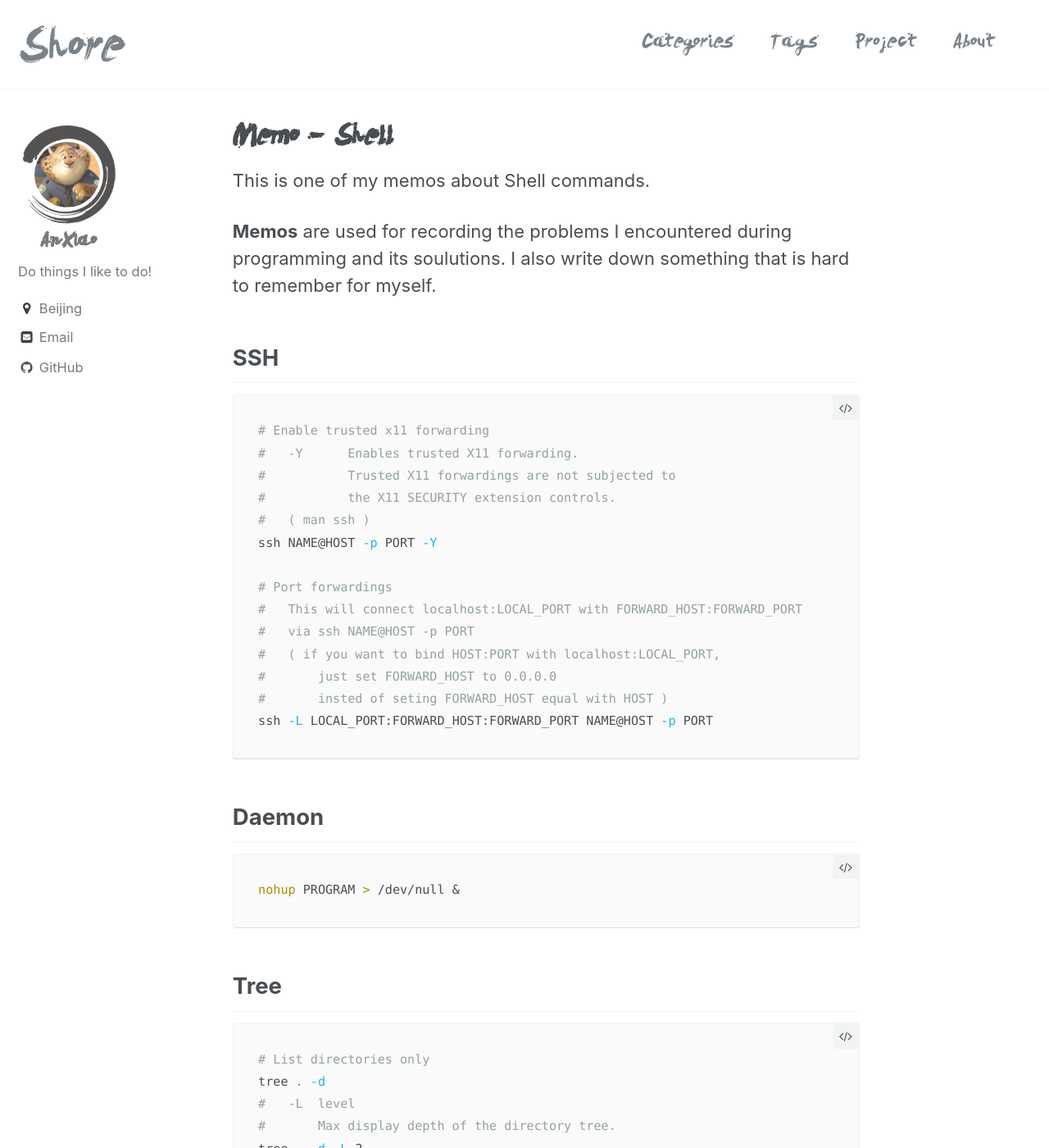
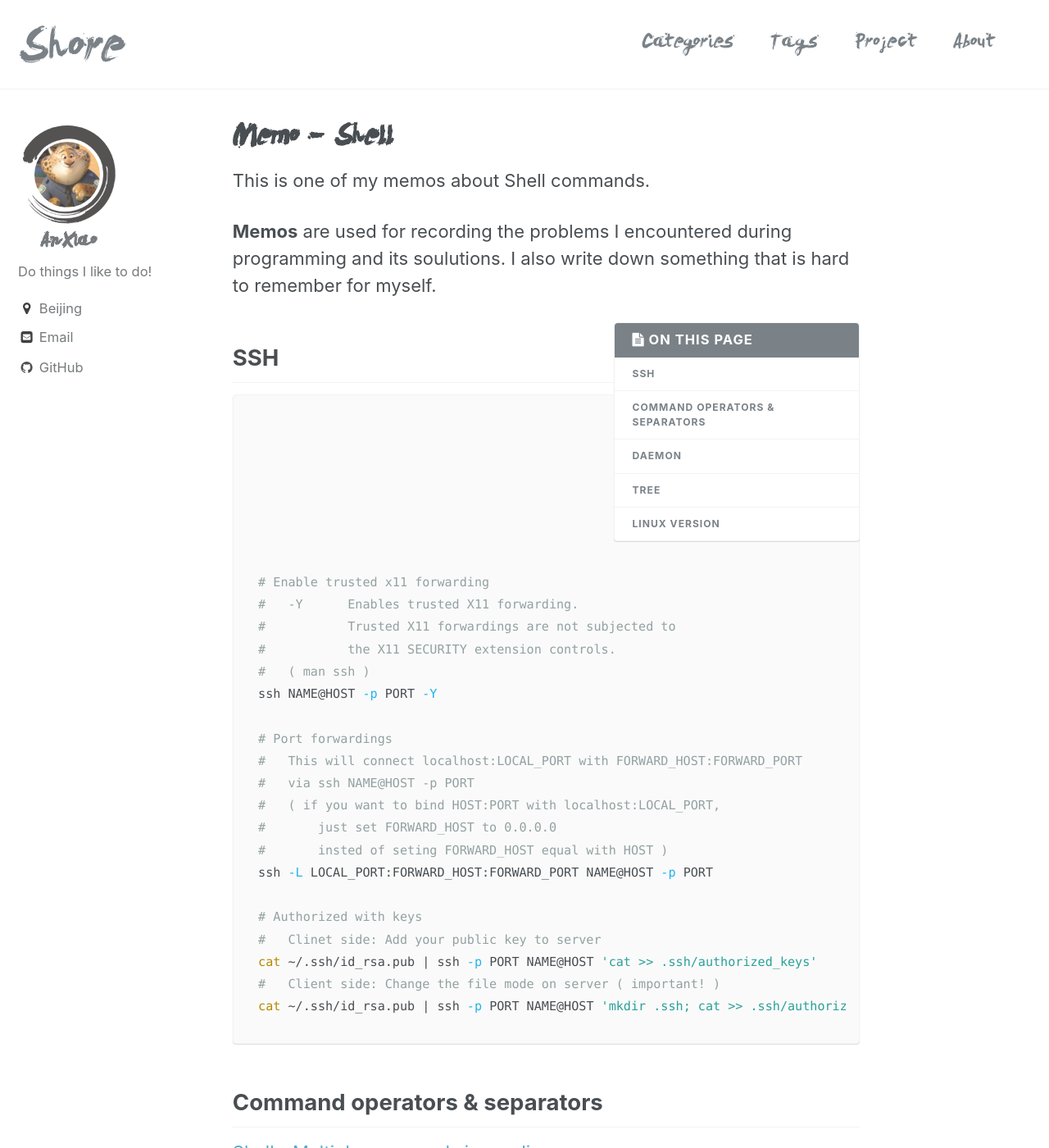
Before and after one commit to silverHugh/silverhugh.github.io, a Jekyll site: the page built from _posts/boat/2018-03-27-memo-shell.md, in a window 1280 px wide and 1400 px high. Shown: the whole window at 82% size. Built offline with Jekyll 4.4.1, drawn with Linux system fonts in a browser that asks for light colours; some of the changed text lies outside the part shown.

Commit message:
update blog

````diff
--- a/_posts/boat/2018-03-27-memo-shell.md
+++ b/_posts/boat/2018-03-27-memo-shell.md
@@ -11,6 +11,8 @@ This is one of my memos about Shell commands.
 **Memos** are used for recording the problems I encountered during programming and its soulutions. I also write down something that is hard to remember for myself.
 
 <!--shoreline-->
+
+{% include toc %}
 
 ## SSH
 
@@ -29,7 +31,17 @@ ssh NAME@HOST -p PORT -Y
 #       just set FORWARD_HOST to 0.0.0.0
 #       insted of seting FORWARD_HOST equal with HOST )
 ssh -L LOCAL_PORT:FORWARD_HOST:FORWARD_PORT NAME@HOST -p PORT
+
+# Authorized with keys
+#   Clinet side: Add your public key to server
+cat ~/.ssh/id_rsa.pub | ssh -p PORT NAME@HOST 'cat >> .ssh/authorized_keys'
+#   Client side: Change the file mode on server ( important! )
+cat ~/.ssh/id_rsa.pub | ssh -p PORT NAME@HOST 'mkdir .ssh; cat >> .ssh/authorized_keys'
 ```
+
+## Command operators & separators
+
+[Shell - Multiple commands in one line](https://stackoverflow.com/questions/5130847/shell-multiple-commands-in-one-line)
 
 ## Daemon
 
@@ -46,3 +58,17 @@ tree . -d
 #       Max display depth of the directory tree.
 tree . -d -L 2
 ```
+
+## Linux Version
+
+[Linux Command: Show Linux Version](https://www.cyberciti.biz/faq/command-to-show-linux-version/)
+
+``` shell
+# Linux kernel version
+uname -r
+# or
+cat /proc/sys/kernel/{ostype,osrelease,version}
+
+# Linux distribution version
+lsb_relase -a
+```
````
